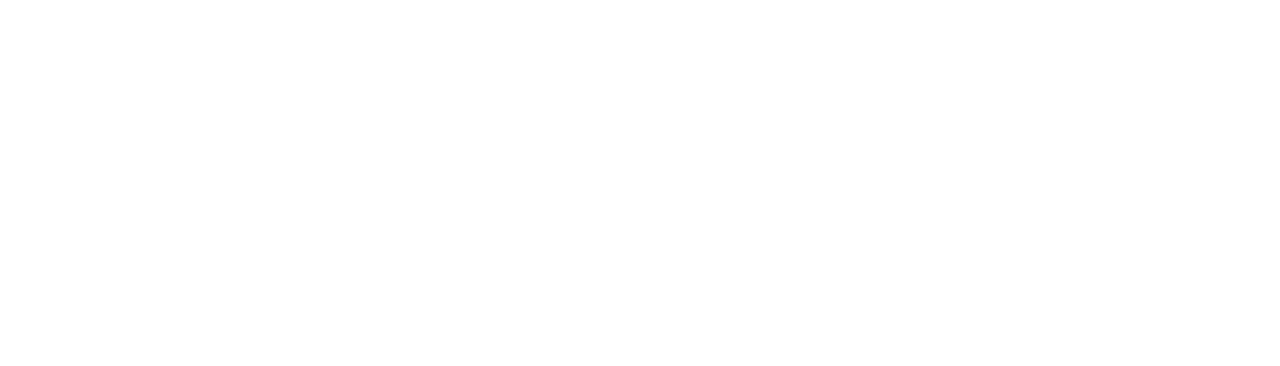
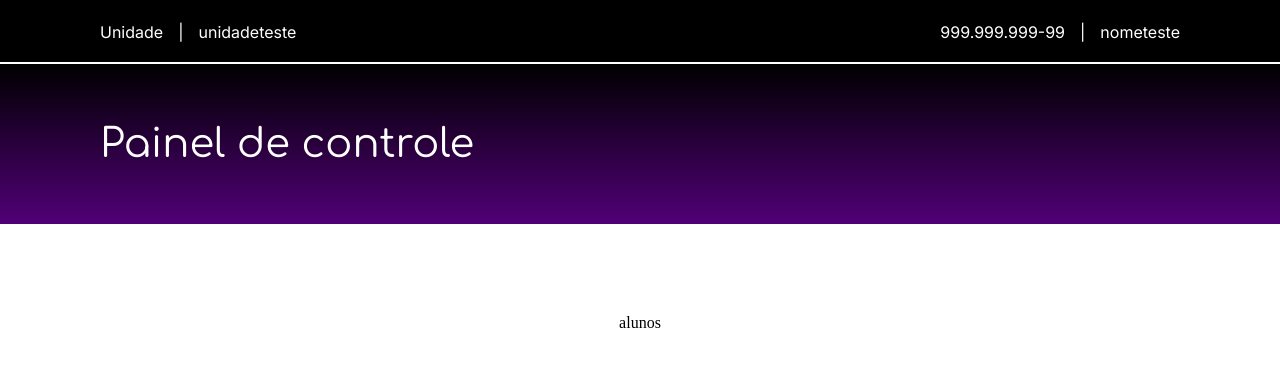
Before and after one commit to matheusmms031/Sistema-Escolar, a React (Vite) app in the folder front-end/projeto/: page /painel/alunos in a window 1280 px wide. Before the commit this address had no page. Shown: the top 366 px of the page. Built offline with nearby package versions, Linux system fonts and the light colour scheme.

Commit message:
Criação da página alunos

```diff
--- a/front-end/projeto/src/App.jsx
+++ b/front-end/projeto/src/App.jsx
@@ -4,6 +4,7 @@
 import {BrowserRouter, Routes, Route} from 'react-router-dom'
 import Home from './pages/Login'
 import Painel from './pages/Painel'
+import Alunos from './pages/Alunos'
 
 export const UserContext = createContext()
 
@@ -18,6 +19,7 @@
               <Home/>
             }/>
             <Route path='/painel' element={<Painel/>}/>
+            <Route exact path='/painel/alunos' element={<Alunos/>}/>
         </Routes>
       </BrowserRouter>
     </UserContext.Provider>
--- /dev/null
+++ b/front-end/projeto/src/pages/Alunos.jsx
@@ -0,0 +1,18 @@
+import NavBar from '../components/NavBar';
+import PainelBox from '../components/PainelBox';
+import { useState,useContext, useEffect } from 'react';
+import OperacionalTitle from '../components/OperacionalTitle';
+
+function Alunos(){
+    return(
+        <div className="home">
+            <NavBar/>
+            <OperacionalTitle title={'Painel de controle'}/>
+            <PainelBox page={true}>
+                <span>alunos</span>
+            </PainelBox>
+        </div>
+    )
+}
+
+export default Alunos;
```
